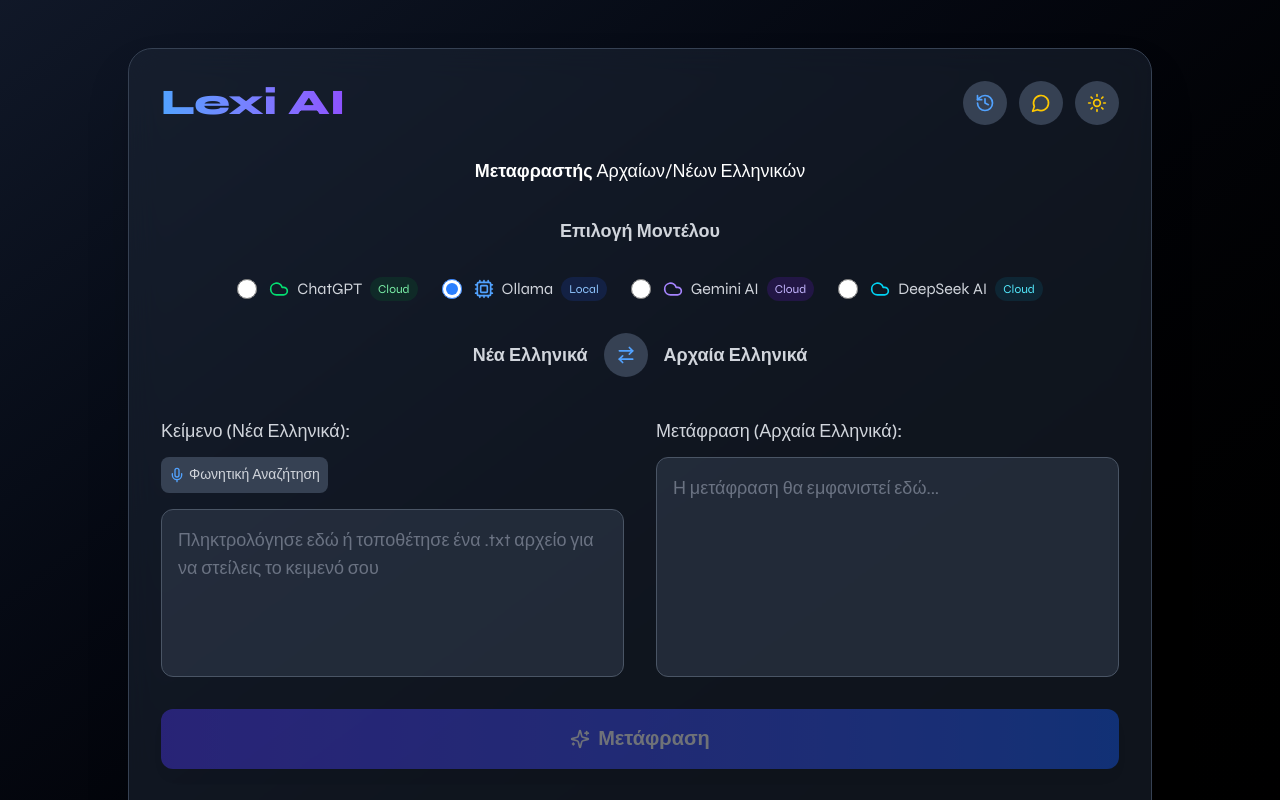
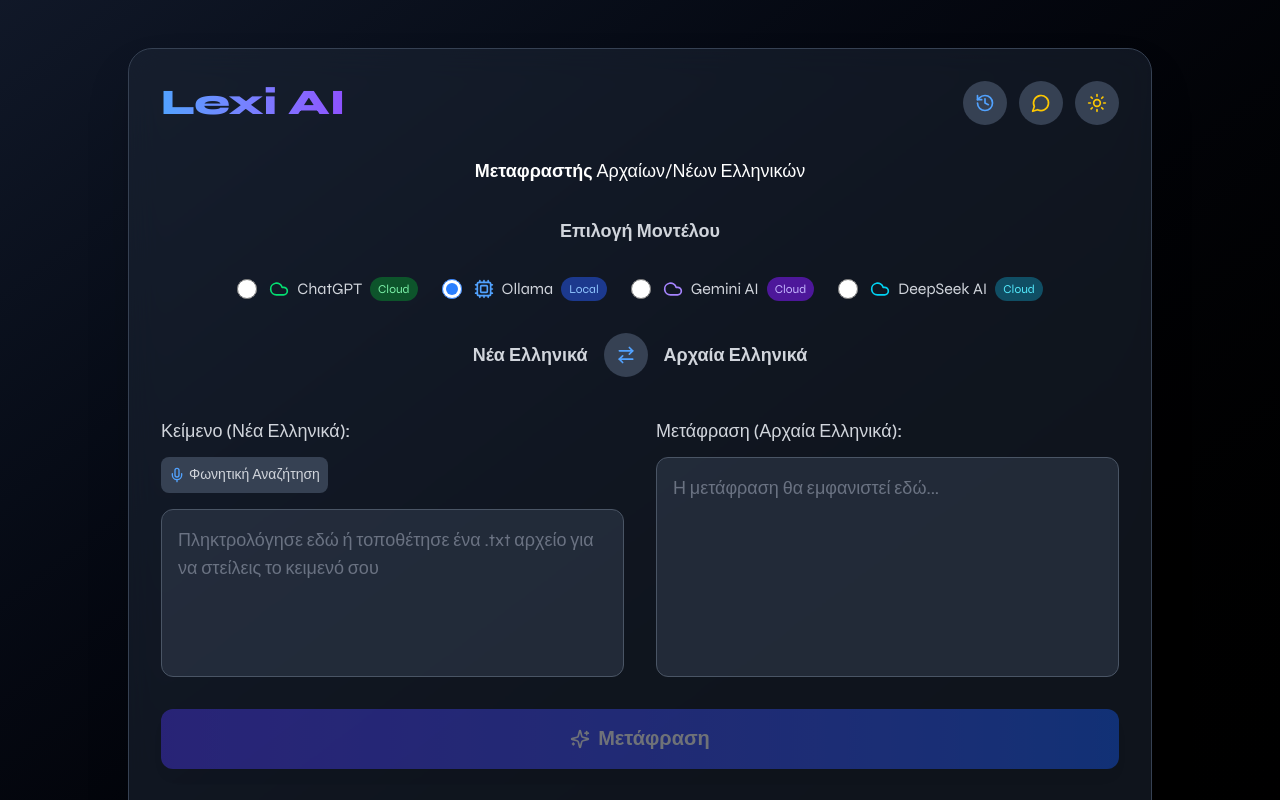
Before and after one commit to gioiliop7/greek-ai-translator, a Next.js app: page / in a window 1280 px wide. Shown: the top 800 px of the page. Built offline with nearby package versions, Linux system fonts and the light colour scheme.

Commit message:
Fix colours on white theme

```diff
--- a/app/page.tsx
+++ b/app/page.tsx
@@ -652,7 +652,11 @@
                   size={20}
                 />
                 <span>ChatGPT</span> {/* <-- Label text */}
-                <span className="ml-2 px-2 py-1 bg-green-900/30 text-xs rounded-full text-green-300">
+                <span
+                  className={`ml-2 px-2 py-1 text-xs rounded-full text-green-300 ${
+                    darkMode ? "bg-green-900" : "bg-green-900/30"
+                  }`}
+                >
                   Cloud
                 </span>
               </label>
@@ -683,7 +687,11 @@
                   size={20}
                 />
                 <span>Ollama</span>
-                <span className="ml-2 px-2 py-1 bg-blue-900/30 text-xs rounded-full text-blue-300">
+                <span
+                  className={`ml-2 px-2 py-1 text-xs rounded-full text-blue-300 ${
+                    darkMode ? "bg-blue-900" : "bg-blue-900/30"
+                  }`}
+                >
                   Local
                 </span>
                 {/* <-- Text cue */}
@@ -713,7 +721,11 @@
                   size={20}
                 />
                 <span>Gemini AI</span>
-                <span className="ml-2 px-2 py-1 bg-violet-900/30 text-xs rounded-full text-violet-300">
+                <span
+                  className={`ml-2 px-2 py-1 text-xs rounded-full text-violet-300 ${
+                    darkMode ? "bg-violet-900" : "bg-violet-900/30"
+                  }`}
+                >
                   Cloud
                 </span>
               </label>
@@ -742,7 +754,11 @@
                   size={20}
                 />
                 <span>DeepSeek AI</span> {/* <-- New label text */}
-                <span className="ml-2 px-2 py-1 bg-cyan-900/30 text-xs rounded-full text-cyan-300">
+                <span
+                  className={`ml-2 px-2 py-1  text-xs rounded-full text-cyan-300 ${
+                    darkMode ? "bg-cyan-900" : "bg-cyan-900/30"
+                  }`}
+                >
                   Cloud
                 </span>
               </label>
```
